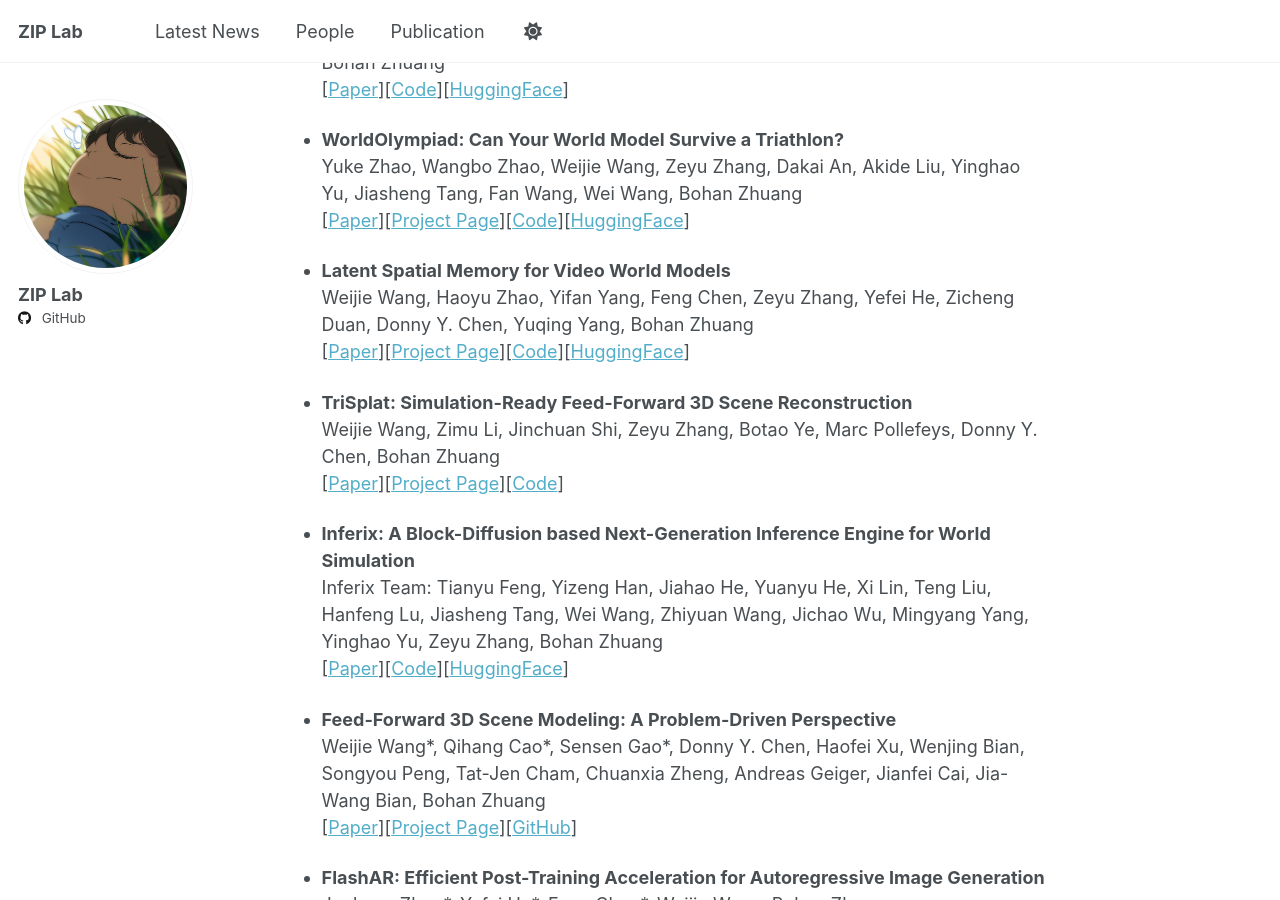
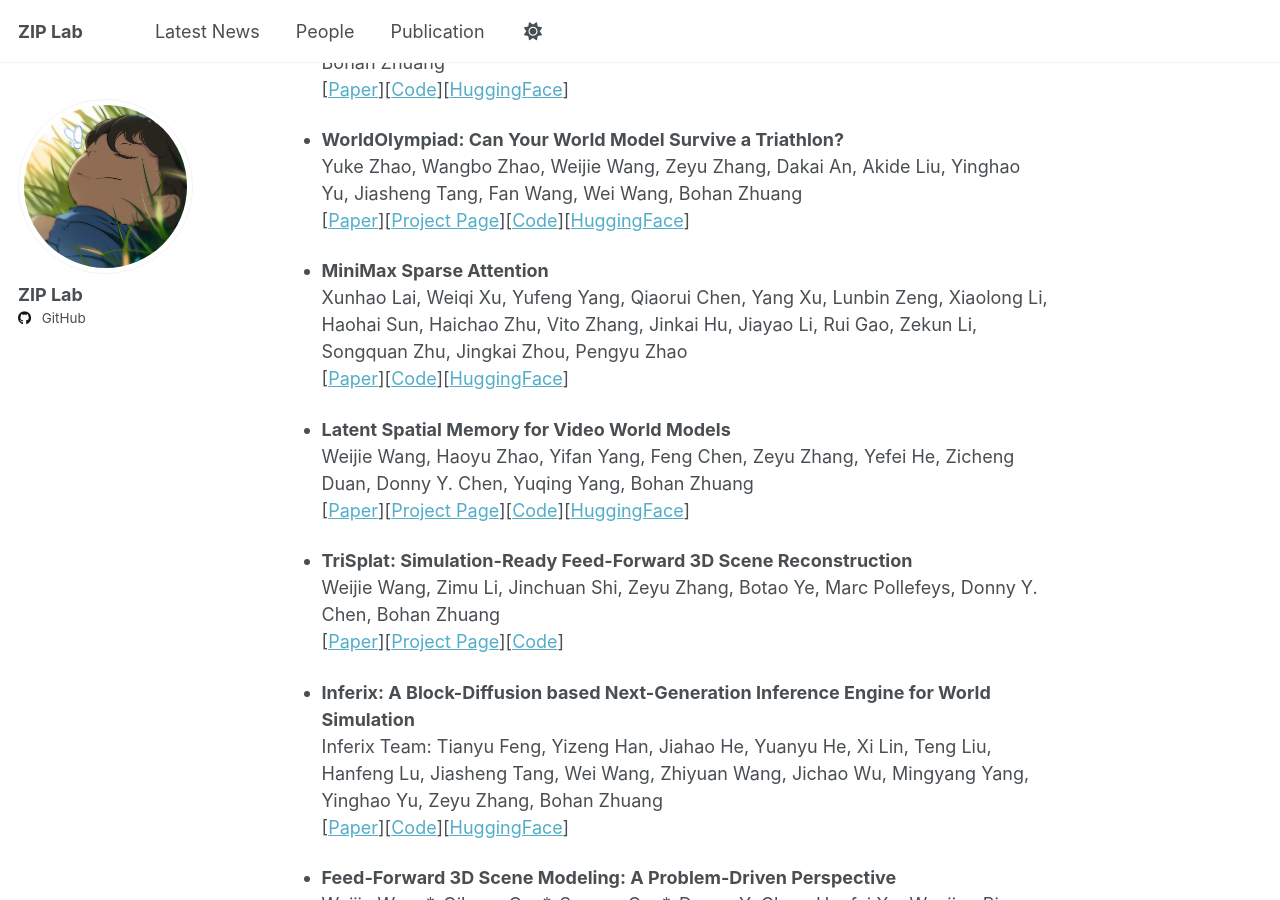
Before and after one commit to ziplab/ziplab.github.io, a Jekyll site: the page built from _pages/publication.md, in a window 1280 px wide and 900 px high, scrolled down 392 px. Built offline with Jekyll 4.4.1, drawn with Linux system fonts in a browser that asks for light colours.

Commit message:
Update publication.md

```diff
--- a/_pages/publication.md
+++ b/_pages/publication.md
@@ -20,6 +20,11 @@ Zhiwei Tang, Yuanyu He, Yizheng Han, Wangbo Zhao, Jiasheng Tang, Fan Wang, Bohan
 - **WorldOlympiad: Can Your World Model Survive a Triathlon?**
 Yuke Zhao, Wangbo Zhao, Weijie Wang, Zeyu Zhang, Dakai An, Akide Liu, Yinghao Yu, Jiasheng Tang, Fan Wang, Wei Wang, Bohan Zhuang
 \[[Paper](https://arxiv.org/abs/2606.11129)\]\[[Project Page](https://alibaba-damo-academy.github.io/WorldOlympiad/)\]\[[Code](https://github.com/alibaba-damo-academy/WorldOlympiad)\]\[[HuggingFace](https://huggingface.co/papers/2606.11129)\]
+
+
+- **MiniMax Sparse Attention**
+Xunhao Lai, Weiqi Xu, Yufeng Yang, Qiaorui Chen, Yang Xu, Lunbin Zeng, Xiaolong Li, Haohai Sun, Haichao Zhu, Vito Zhang, Jinkai Hu, Jiayao Li, Rui Gao, Zekun Li, Songquan Zhu, Jingkai Zhou, Pengyu Zhao
+\[[Paper](https://arxiv.org/abs/2606.13392)\]\[[Code](https://github.com/MiniMax-AI/MSA)\]\[[HuggingFace](https://huggingface.co/MiniMaxAI/MiniMax-M3)\]
 
 
 - **Latent Spatial Memory for Video World Models**
```
